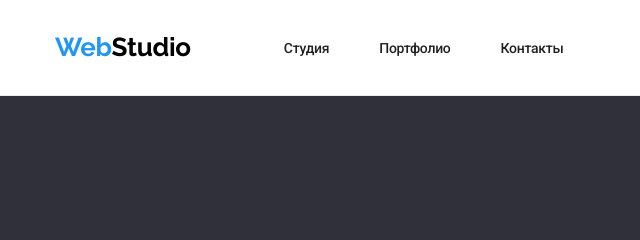
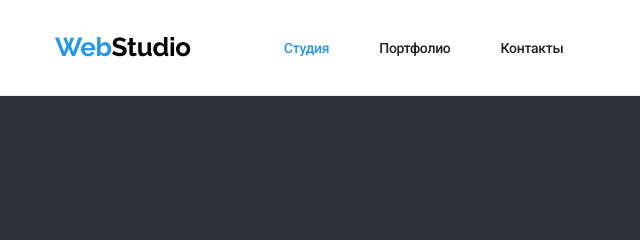
Before and after one commit to Kivals1/-goit-markup-hw-03, a plain HTML site: page index.html in a window 1280 px wide. Shown: the top 240 px of the page, 0-640 px from the left. Drawn offline with nearby package versions, Linux system fonts and the light colour scheme.

Commit message:
виправив Current

```diff
--- a/css/styles.css
+++ b/css/styles.css
@@ -59,6 +59,9 @@ p {
     margin-left: auto;
     margin-right: auto;
 }
+.header-list .header-link-current {
+    color: var(--accent-text-color);
+}
 .link {
     text-decoration: none;
 }
@@ -113,9 +116,7 @@ body {
     gap: 50px;
 
 }
-.header-link-current {
-    color: var(--accent-text-color);
-}
+
 
 .header-link {
     padding-top: 32px;
```
